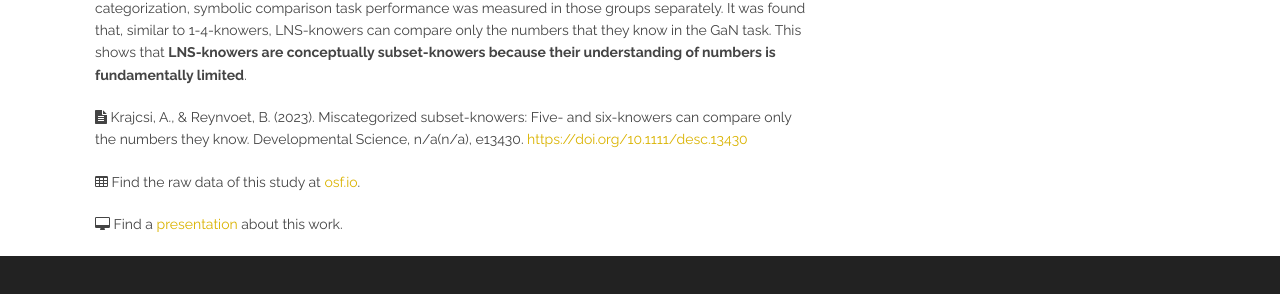
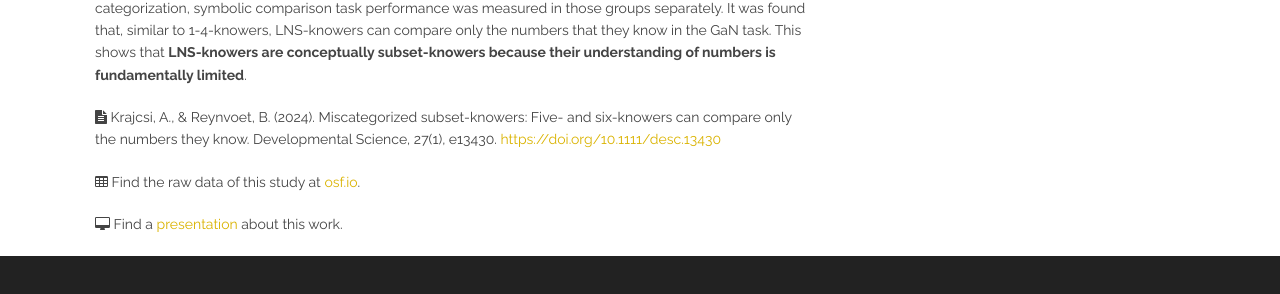
Before and after one commit to theNumberWorks/numberworks_website, a Jekyll site: the page built from the_give_a_number_task_revisited.md, in a window 1280 px wide and 900 px high, scrolled down 1892 px. Shown: the part 539-833 px from the top of the window. Built offline with Jekyll 4.4.1, drawn with Linux system fonts in a browser that asks for light colours.

Commit message:
Update the_give_a_number_task_revisited.md

```diff
--- a/the_give_a_number_task_revisited.md
+++ b/the_give_a_number_task_revisited.md
@@ -61,7 +61,7 @@ While the validity of the Give-a-number task is widely supposed in the literatur
 
 In the literature, 1-, 2-, 3-, and 4-knowers are categorized as subset-knowers, and it is assumed that these children have only a limited conceptual understanding of numbers. On the other hand, 5-, 6-, etc. knowers (large-number-subset-knowers or LNS-knowers) are categorized as cardinality-principle-knowers, and it is assumed that they understand the fundamental properties of numbers. To verify and validate this categorization, symbolic comparison task performance was measured in those groups separately. It was found that, similar to 1-4-knowers, LNS-knowers can compare only the numbers that they know in the GaN task. This shows that **LNS-knowers are conceptually subset-knowers because their understanding of numbers is fundamentally limited**.
 
-<i class='fa fa-file-text'></i> Krajcsi, A., & Reynvoet, B. (2023). Miscategorized subset-knowers: Five- and six-knowers can compare only the numbers they know. Developmental Science, n/a(n/a), e13430. [https://doi.org/10.1111/desc.13430](https://doi.org/10.1111/desc.13430)
+<i class='fa fa-file-text'></i> Krajcsi, A., & Reynvoet, B. (2024). Miscategorized subset-knowers: Five- and six-knowers can compare only the numbers they know. Developmental Science, 27(1), e13430. [https://doi.org/10.1111/desc.13430](https://doi.org/10.1111/desc.13430)
 
 <i class='fa fa-table'></i> Find the raw data of this study at [osf.io](https://osf.io/qj428/).
 
```
